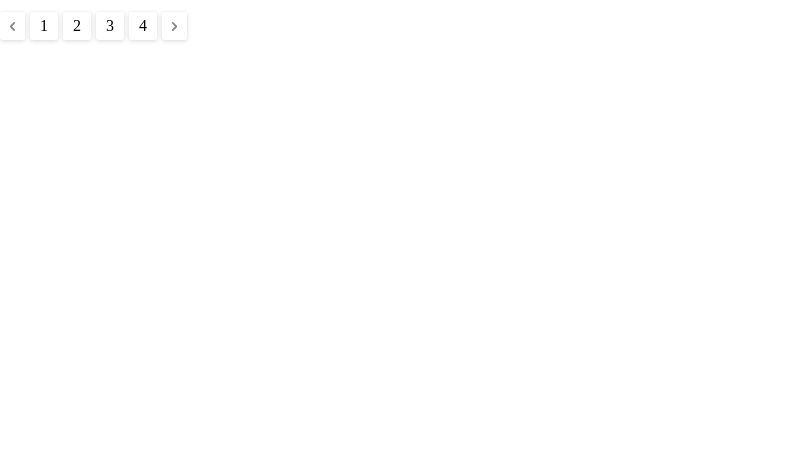
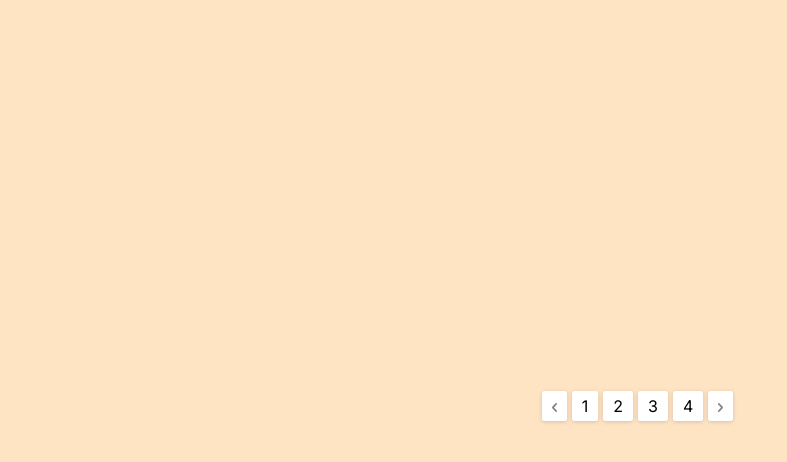
Before and after one commit to khayalgeek/pagination-js, a plain HTML site: page index.html in a window 1280 px wide. Shown: the whole page, without its empty margins (0-787 px from the left). Drawn offline with Linux system fonts and the light colour scheme.

Commit message:
some design fild change

```diff
--- a/style.css
+++ b/style.css
@@ -1,3 +1,4 @@
+@import url('https://fonts.googleapis.com/css2?family=Inter:wght@100;200;300;400&display=swap');
 *,
 *::after,
 *::before {
@@ -5,8 +6,17 @@
     padding: 0;
     box-sizing: border-box;
     list-style: none;
+    font-family: 'Inter', sans-serif;
 }
+body{
+    width: 100%;
+    height: 100vh;
+    display: flex;
+    justify-content: center;
+    align-items: center;
+    background-color: bisque;
 
+}
 .pagination {
     margin-top: 12px;
 }
```
